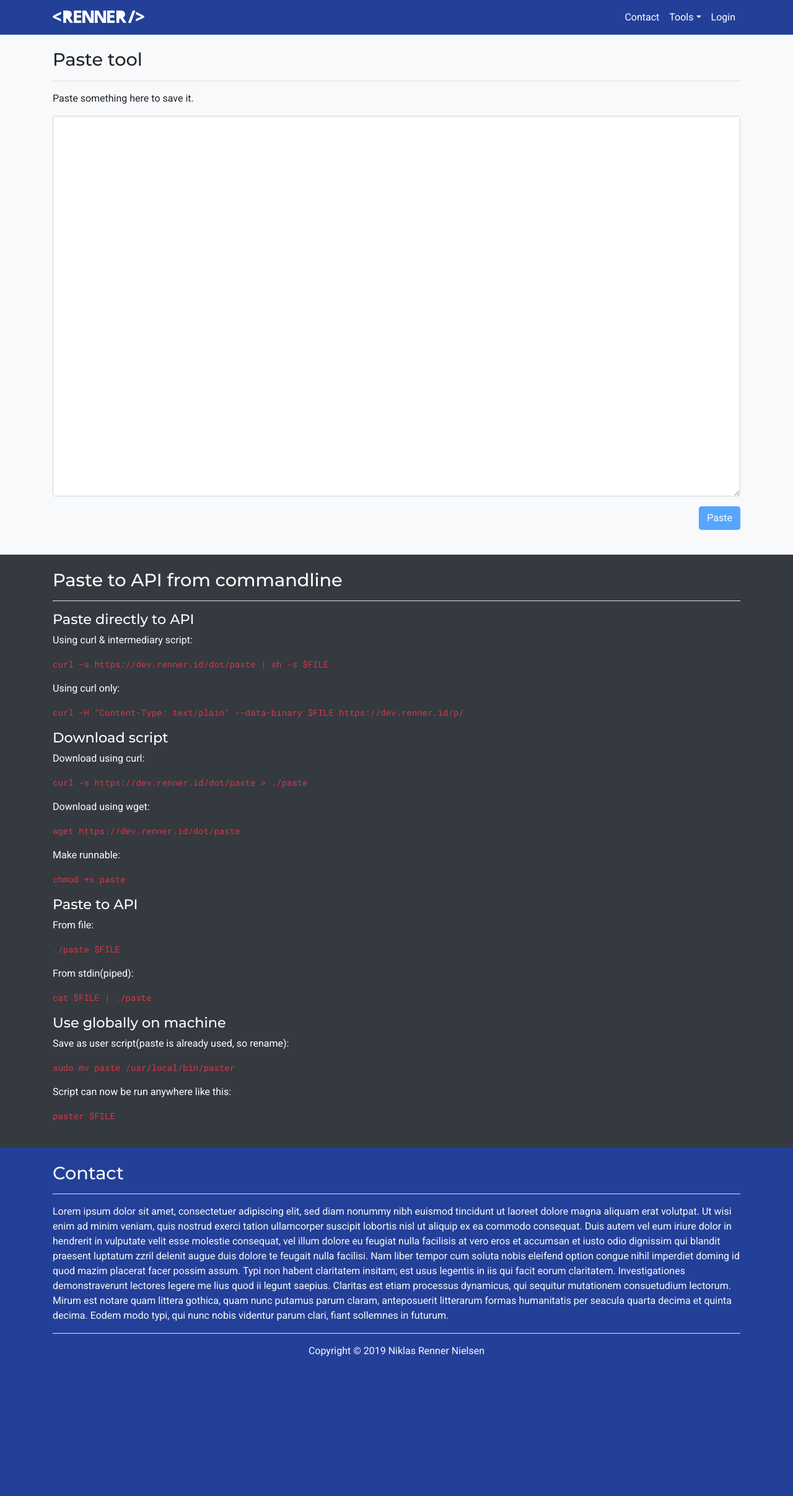
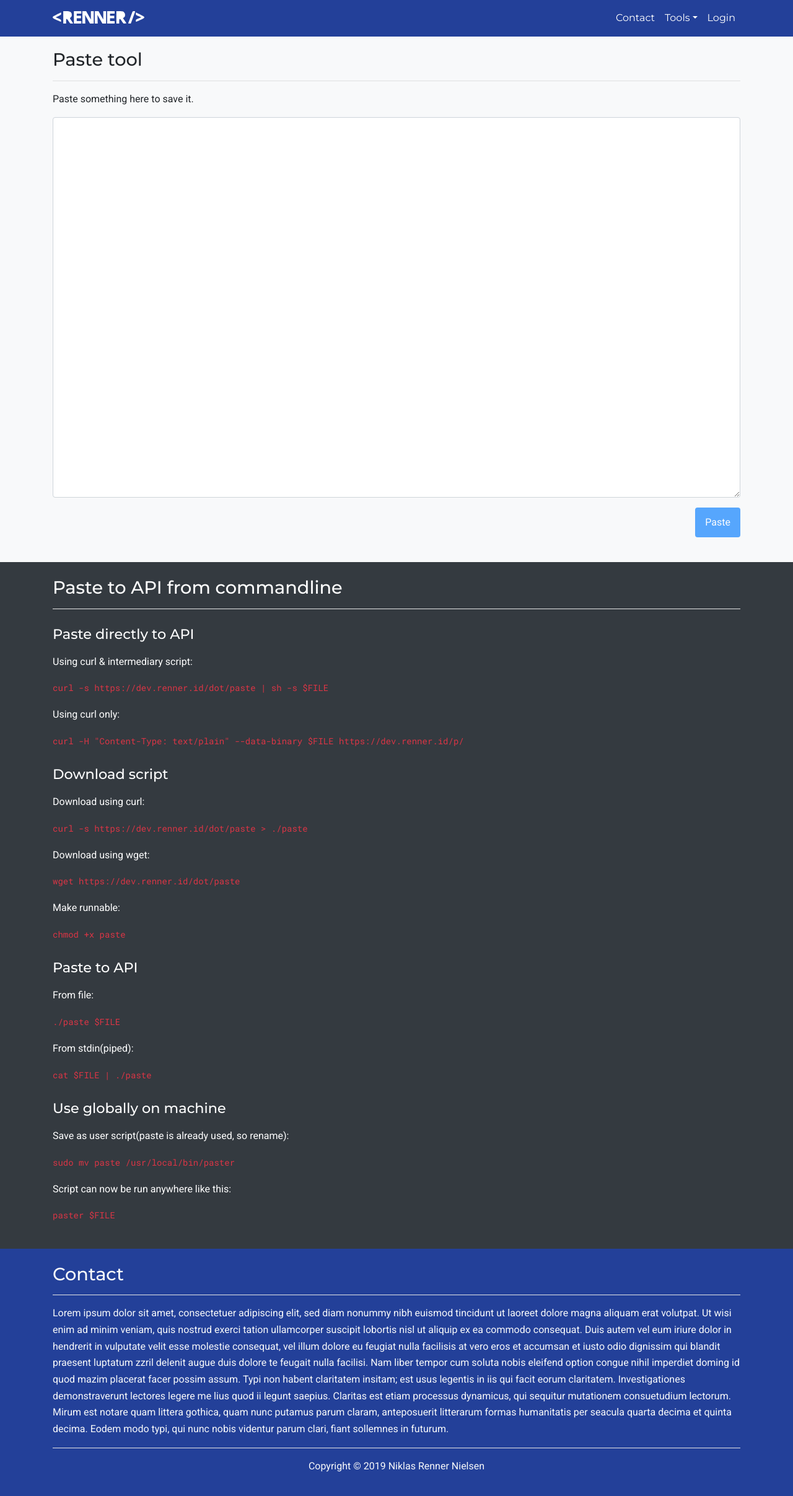
Before and after one commit to NiklasRenner/website-frontend, an Angular app: page /paste in a window 1280 px wide. Shown: the top 2414 px of the page at 62% size. Before the commit the page ends 2232 px from the top, so only its background shows below. Built offline with nearby package versions, Linux system fonts and the light colour scheme.

Commit message:
changed font spacing and some clean up.

```diff
--- a/src/app/components/footer/footer.component.html
+++ b/src/app/components/footer/footer.component.html
@@ -1,7 +1,7 @@
 <footer class="bg-main">
   <div class="container py-4 text-light">
     <h4 id="contact">Contact</h4>
-    <hr class="bg-other"/>
+    <hr class="bg-white"/>
     <p>Lorem ipsum dolor sit amet, consectetuer adipiscing elit, sed diam nonummy nibh euismod tincidunt ut laoreet
       dolore magna aliquam erat volutpat. Ut wisi enim ad minim veniam, quis nostrud exerci tation ullamcorper
       suscipit lobortis nisl ut aliquip ex ea commodo consequat. Duis autem vel eum iriure dolor in hendrerit in
@@ -15,7 +15,7 @@
       decima et quinta decima. Eodem modo typi, qui nunc nobis videntur parum clari, fiant sollemnes in
       futurum.</p>
 
-    <hr class="bg-other"/>
+    <hr class="bg-white"/>
     <p class="text-center">Copyright © 2019 Niklas Renner Nielsen</p>
   </div>
 </footer>
--- a/src/app/components/header/header.component.css
+++ b/src/app/components/header/header.component.css
@@ -27,5 +27,5 @@
 
 .active {
   background-color: #234099;
-  color: #aaf !important;
+  color: #ccf !important;
 }
--- a/src/app/components/main/main.component.html
+++ b/src/app/components/main/main.component.html
@@ -47,7 +47,7 @@
       decima et quinta decima. Eodem modo typi, qui nunc nobis videntur parum clari, fiant sollemnes in
       futurum.</p>
 
-    <div class="table-responsive rounded">
+    <div class="table-responsive">
       <table class="table table-striped">
         <thead class="thead-dark bg-main">
         <tr>
--- a/src/styles.css
+++ b/src/styles.css
@@ -11,6 +11,8 @@
 
 body, html {
   font-family: 'Roboto', -apple-system, BlinkMacSystemFont, "Segoe UI", Roboto, "Helvetica Neue", Arial, "Noto Sans", sans-serif, "Apple Color Emoji", "Segoe UI Emoji", "Segoe UI Symbol", "Noto Color Emoji";
+  font-size: 1rem;
+  line-height: 1.6666667rem;
   height: 100%;
   margin: 0;
   padding: 0;
@@ -21,7 +23,7 @@ body {
   background: #234099;
 }
 
-h1, h2, h3, h4, h5, h6, th[scope='col'] {
+h1, h2, h3, h4, h5, h6, th[scope='col'], header{
   font-family: 'Montserrat', -apple-system, BlinkMacSystemFont, "Segoe UI", Roboto, "Helvetica Neue", Arial, "Noto Sans", sans-serif, "Apple Color Emoji", "Segoe UI Emoji", "Segoe UI Symbol", "Noto Color Emoji";
   font-weight: 500;
   font-style: normal;
@@ -31,7 +33,7 @@ code, .text-monospace {
   font-family: 'Roboto Mono', SFMono-Regular, Menlo, Monaco, Consolas, "Liberation Mono", "Courier New", monospace !important;
 }
 
-p, label, td, th[scope='row'], code, .text-monospace {
+p, label, td, th[scope='row'], code, .text-monospace, header {
   font-size: 1rem;
   font-weight: 400;
   font-style: normal;
@@ -43,6 +45,7 @@ h6 {
 
 h5 {
   font-size: 1.4rem;
+  line-height: 3rem;
 }
 
 h4 {
@@ -81,6 +84,11 @@ pre code {
   background-color: #234099;
 }
 
+.btn {
+  border:none;
+  padding: .75rem 1rem;
+}
+
 .btn-primary:hover {
   background-color: #0075F2;
 }
```
